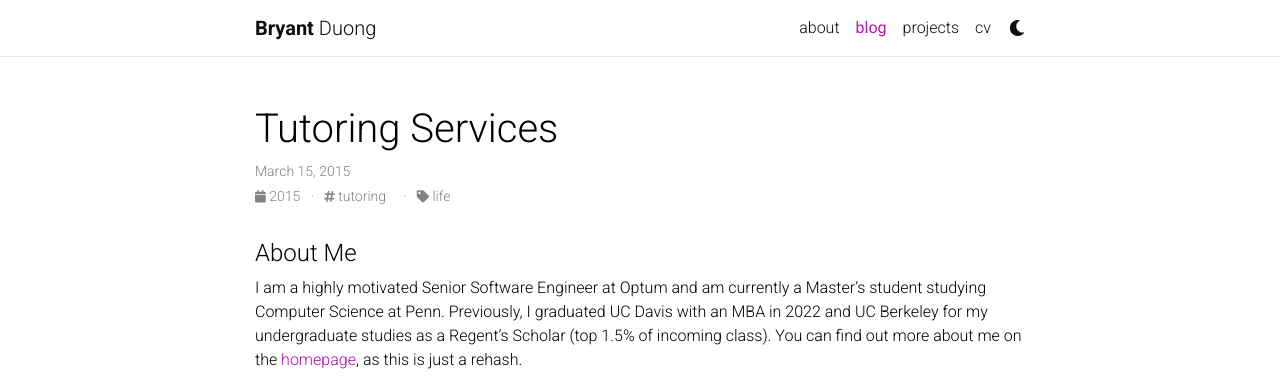
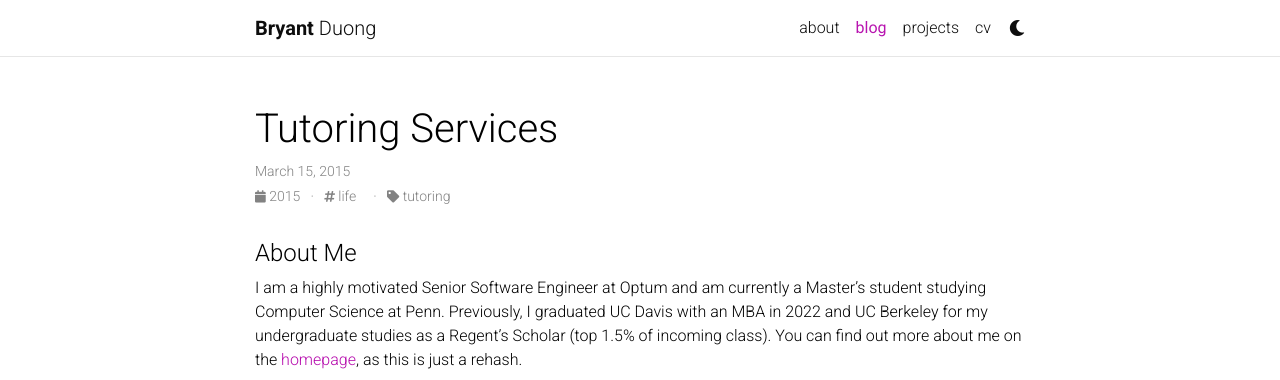
Before and after one commit to bryantduong/bryantduong.github.io, a Jekyll site: the page built from _posts/2023-03-30-tutoring.md, in a window 1280 px wide and 1189 px high. Shown: the top 380 px of the window. Built offline with Jekyll 4.4.1, drawn with Linux system fonts in a browser that asks for light colours; full-size pictures stand in for the smaller copies a plugin makes; comment, search, counter and statistics services are not loaded; a style sheet for code colours, icons or effects is not loaded.

```diff
--- a/_posts/2023-03-30-tutoring.md
+++ b/_posts/2023-03-30-tutoring.md
@@ -3,8 +3,8 @@ layout: post
 title:  Tutoring Services
 date:   2015-03-15 16:40:16
 description: tutoring services
-tags: tutoring
-categories: life
+tags: life
+categories: tutoring
 ---
 
 #### About Me
```
Also changed, not shown: _pages/projects.md (+1 -1 lines), _projects/2_project.md (+1 -1 lines).
